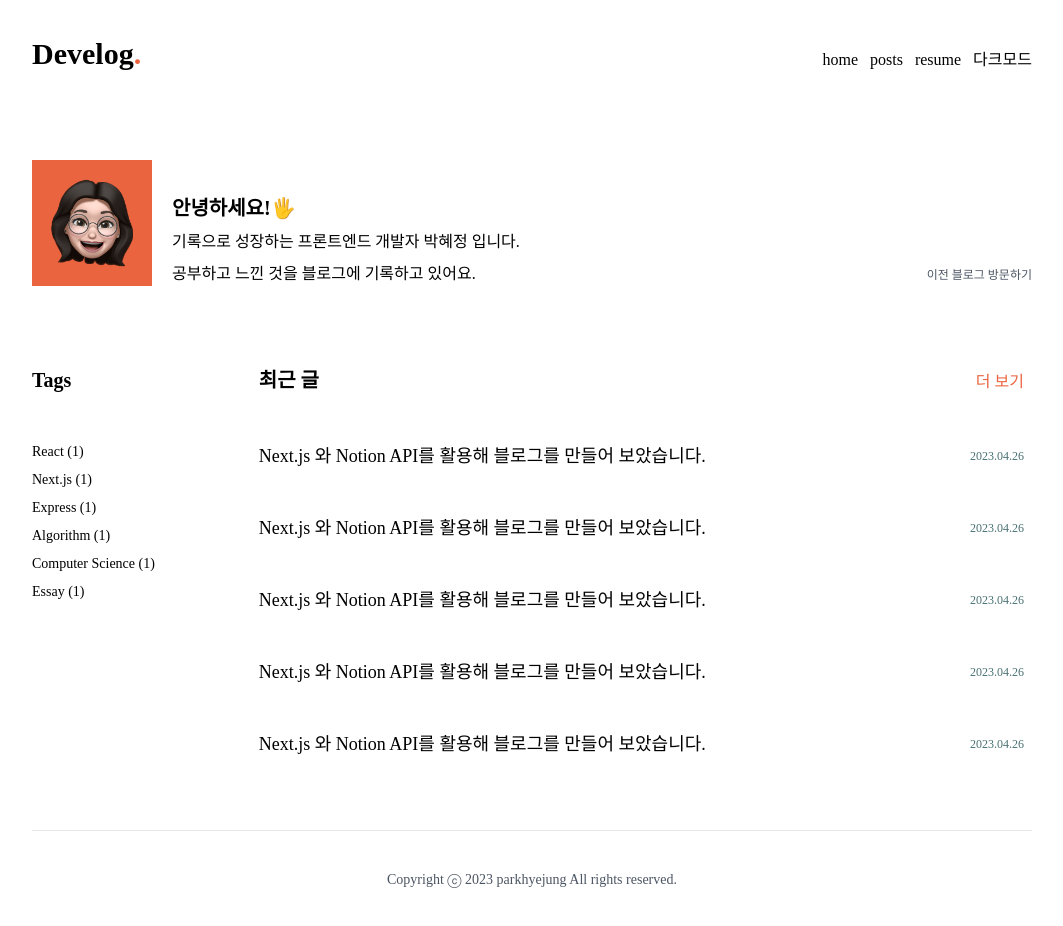
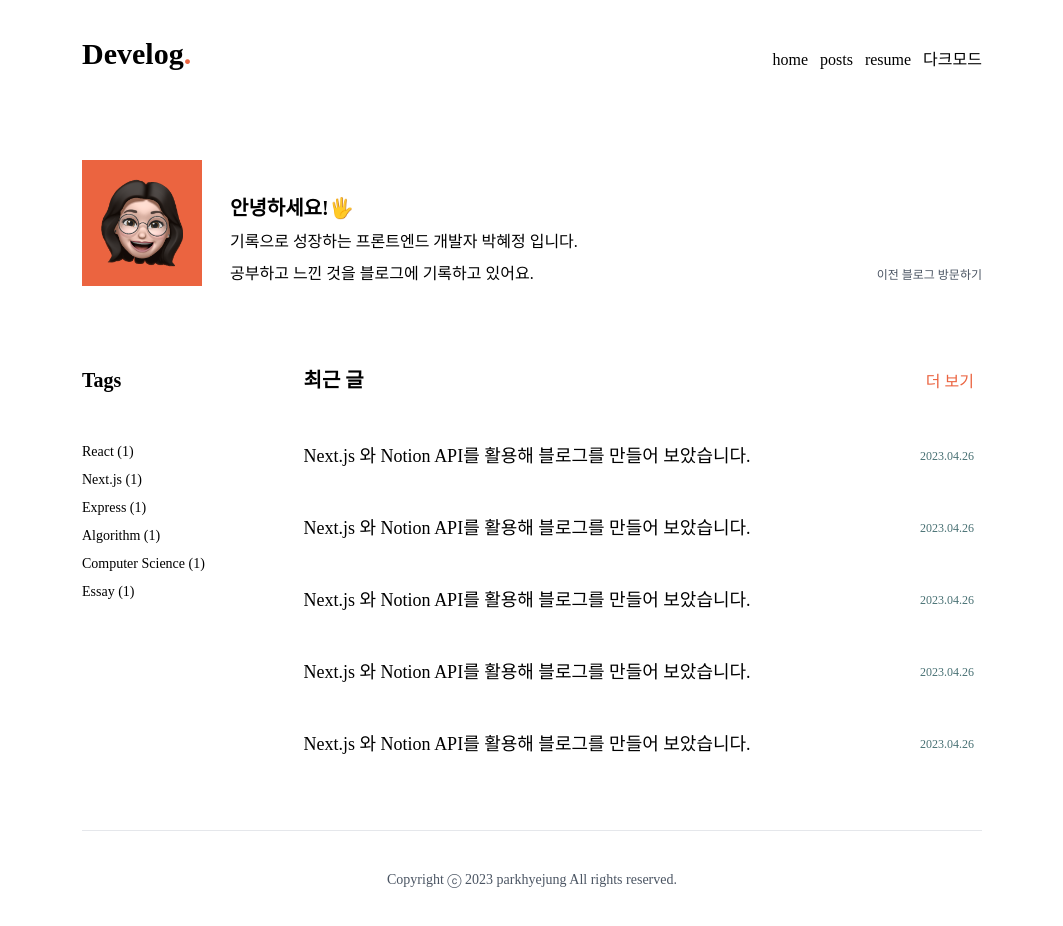
Before and after one commit to hyejj19/eva-devlog, a Next.js app: page / in a window 1280 px wide. Shown: the top 926 px of the page, without its empty margins (108-1171 px from the left). Built offline with nearby package versions, Linux system fonts and the light colour scheme.

Commit message:
design : 포스트 리스트 페이지 퍼블리싱

```diff
--- a/src/components/ContentLayout.tsx
+++ b/src/components/ContentLayout.tsx
@@ -1,11 +1,7 @@
-import PostList from './PostList';
-import TagList from './TagList';
-
-export default function ContentLayout() {
+export default function ContentLayout({ children }) {
   return (
-    <section className="flex w-full h-full justify-between">
-      <TagList />
-      <PostList />
+    <section className="flex w-full h-full justify-between pt-20">
+      {children}
     </section>
   );
 }
--- a/src/components/Header.tsx
+++ b/src/components/Header.tsx
@@ -1,13 +1,18 @@
+import Link from 'next/link';
+
 // TODO: 다크모드 컴포넌트 슬라이드로 만들기
 export default function Header() {
   return (
     <header className="flex w-full justify-between pt-5 pb-2 h-[80px] items-end">
+      <Link href={'/'}>
         <div className="cursor-pointer text-3xl font-bold">
           <span className="hover:text-main-orange transition-colors">
             Develog
           </span>
           <span className="text-main-orange">.</span>
         </div>
+      </Link>
+
       <nav className="flex space-x-3">
         <div className="hover-text">home</div>
         <div className="hover-text">posts</div>
--- a/src/components/Intro.tsx
+++ b/src/components/Intro.tsx
@@ -2,14 +2,14 @@ import Image from 'next/image';
 
 export default function Intro() {
   return (
-    <section className="w-full flex items-center py-20">
+    <section className="w-full flex items-center pt-20">
       <article className="flex items-end w-full">
         <Image
           src="/profile_develog.png"
           width={120}
           height={120}
           alt="프로필 이미지"
-          className="shrink-0 mr-5"
+          className="shrink-0 mr-7"
         />
         <div className="max-w-[400px] space-y-2">
           <p className="font-bold text-xl">안녕하세요!🖐️</p>
--- a/src/components/Layout.tsx
+++ b/src/components/Layout.tsx
@@ -3,7 +3,7 @@ import Header from './Header';
 export default function Layout({ children }) {
   return (
     <main className="flex flex-col items-center h-full w-full px-4 lg:px-0">
-      <section className="flex flex-col items-center h-full w-full max-w-[1000px]">
+      <section className="flex flex-col items-center h-full w-full max-w-[900px]">
         <Header />
         {children}
         <footer className="h-[100px] flex justify-center items-center text-sm text-gray-600 border-t w-full">
--- a/src/components/PostList.tsx
+++ b/src/components/PostList.tsx
@@ -1,14 +1,32 @@
+// TODO: 페이지 확인하여 최근글 버튼 및 갯수 다르게 보이도록 만들기
+// TODO: list 페이지인 경우 무한 스크롤 구현하기
+// TODO: 검색한 Tags 별로 subtitle 내용 변경하기
+
+import Link from 'next/link';
 import PostListItem from './PostListItem';
+import { useRouter } from 'next/router';
 
 export default function PostList() {
+  const { pathname } = useRouter();
+
   return (
     <article className="w-full h-full">
       <div className="flex justify-between items-baseline px-2">
-        <h2 className="subtitle">최근 글</h2>
-        <span className="text-main-orange text-sm md:text-base cursor-pointer hover:text-main-teal transition-colors">
-          더 보기
-        </span>
+        {pathname === '/' ? (
+          <h2 className="subtitle">최근 글</h2>
+        ) : (
+          <h2 className="subtitle">All</h2>
+        )}
+
+        <Link href="/blog">
+          {pathname === '/' && (
+            <span className="text-main-orange text-sm md:text-base cursor-pointer hover:text-main-teal transition-colors">
+              더 보기
+            </span>
+          )}
+        </Link>
       </div>
+
       <div className="flex flex-col space-y-7 mb-16">
         {[1, 2, 3, 4, 5].map((item) => (
           <PostListItem key={item} />
--- a/src/components/PostListItem.tsx
+++ b/src/components/PostListItem.tsx
@@ -1,14 +1,32 @@
-// TODO: 접속한 페이지에 따라서 태그 보이기 OR 안보이기
+import { useRouter } from 'next/router';
 
 export default function PostListItem() {
+  const { pathname } = useRouter();
+
   return (
     <div className="w-full flex p-2 hover:bg-light-teal hover:transition-colors rounded-md items-center cursor-pointer">
+      {pathname === '/' ? (
+        <>
           <span className="text-base md:text-lg">
             Next.js 와 Notion API를 활용해 블로그를 만들어 보았습니다.
           </span>
           <span className="hidden text-xs md:block ml-auto text-main-teal">
             2023.04.26
           </span>
+        </>
+      ) : (
+        <>
+          <div className="w-full flex flex-col space-y-5">
+            <div className="flex w-full justify-between text-main-teal">
+              <span className="text-xs"># React</span>
+              <span className="text-xs hidden md:block">2023.04.26</span>
+            </div>
+            <span className="text-base md:text-lg">
+              Next.js 와 Notion API를 활용해 블로그를 만들어 보았습니다.
+            </span>
+          </div>
+        </>
+      )}
     </div>
   );
 }
--- a/src/pages/blog/index.tsx
+++ b/src/pages/blog/index.tsx
@@ -1,34 +1,50 @@
-import { getPosts } from '@/libs/notion';
-import { NextPage } from 'next';
-import Link from 'next/link';
+// import { getPosts } from '../../libs/notion';
+// import { NextPage } from 'next';
+// import Link from 'next/link';
 
-type NotionPageProps = {
-  posts: any;
-};
+// type NotionPageProps = {
+//   posts: any;
+// };
 
-const NotionPage: NextPage<NotionPageProps> = ({ posts }) => {
+// const NotionPage: NextPage<NotionPageProps> = ({ posts }) => {
+//   return (
+//     <main>
+//       {posts.map((post: any, idx: number) => (
+//         <Link
+//           key={post.id}
+//           href={`/blog/${post.properties.slug.rich_text[0].plain_text}`}>
+//           <div>
+//             {idx}. {post.properties.title.title[0].plain_text}
+//           </div>
+//         </Link>
+//       ))}
+//     </main>
+//   );
+// };
+
+// // 노션 DB에서 Posts 가져오기
+// export async function getStaticProps() {
+//   const posts = await getPosts();
+
+//   return {
+//     props: { posts },
+//   };
+// }
+
+// export default NotionPage;
+
+import ContentLayout from '../../components/ContentLayout';
+import Layout from '../../components/Layout';
+import PostList from '../../components/PostList';
+import TagList from '../../components/TagList';
+
+export default function PostsPage() {
   return (
-    <main>
-      {posts.map((post: any, idx: number) => (
-        <Link
-          key={post.id}
-          href={`/blog/${post.properties.slug.rich_text[0].plain_text}`}>
-          <div>
-            {idx}. {post.properties.title.title[0].plain_text}
-          </div>
-        </Link>
-      ))}
-    </main>
+    <Layout>
+      <ContentLayout>
+        <TagList />
+        <PostList />
+      </ContentLayout>
+    </Layout>
   );
-};
-
-// 노션 DB에서 Posts 가져오기
-export async function getStaticProps() {
-  const posts = await getPosts();
-
-  return {
-    props: { posts },
-  };
 }
-
-export default NotionPage;
--- a/src/pages/index.tsx
+++ b/src/pages/index.tsx
@@ -1,12 +1,17 @@
 import ContentLayout from '../components/ContentLayout';
 import Intro from '../components/Intro';
 import Layout from '../components/Layout';
+import PostList from '../components/PostList';
+import TagList from '../components/TagList';
 
 export default function Home() {
   return (
     <Layout>
       <Intro />
-      <ContentLayout />
+      <ContentLayout>
+        <TagList />
+        <PostList />
+      </ContentLayout>
     </Layout>
   );
 }
```
Lines whose indentation alone changed are shown as unchanged.
